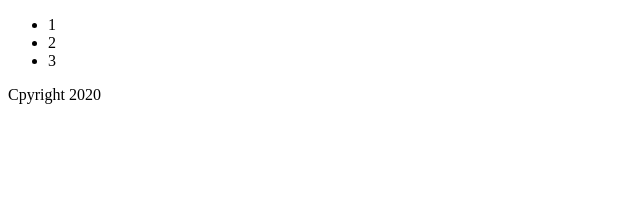
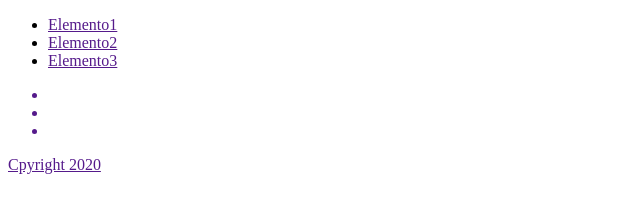
Before and after one commit to pbalbores/pruebaGit, a plain HTML site: page index.html in a window 1280 px wide. Shown: the whole page, without its empty margins (0-640 px from the left). Drawn offline with Linux system fonts and the light colour scheme.

Commit message:
Creamos carrusel

```diff
--- a/index.html
+++ b/index.html
@@ -11,14 +11,22 @@
     <header>
         <nav>
             <ul>
-                <li>1</li>
-                <li>2</li>
-                <li>3</li>
+                <li><a href="">Elemento1</li>
+                <li><a href="">Elemento2</li>
+                <li><a href="">Elemento3</li>
 
             </ul>
         </nav>
     </header>
-    <main></main>
+    <main>
+        <div class="carusel">
+            <ul>
+                <li> <img src=""></li>
+                <li></li>
+                <li></li>
+            </ul>
+        </div>
+    </main>
     <footer></footer>
     <footer>
         <p>Cpyright 2020</p>
```
